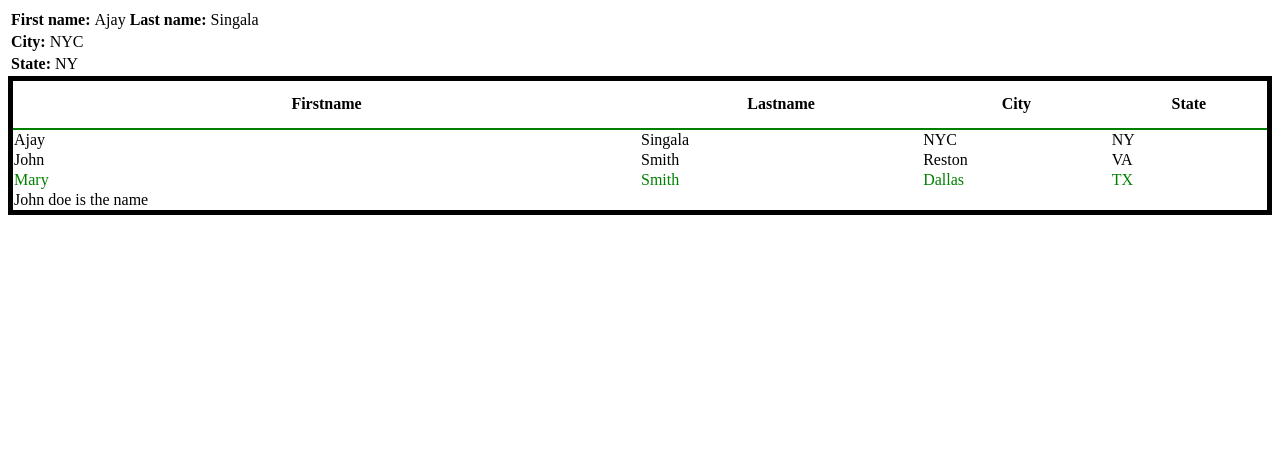
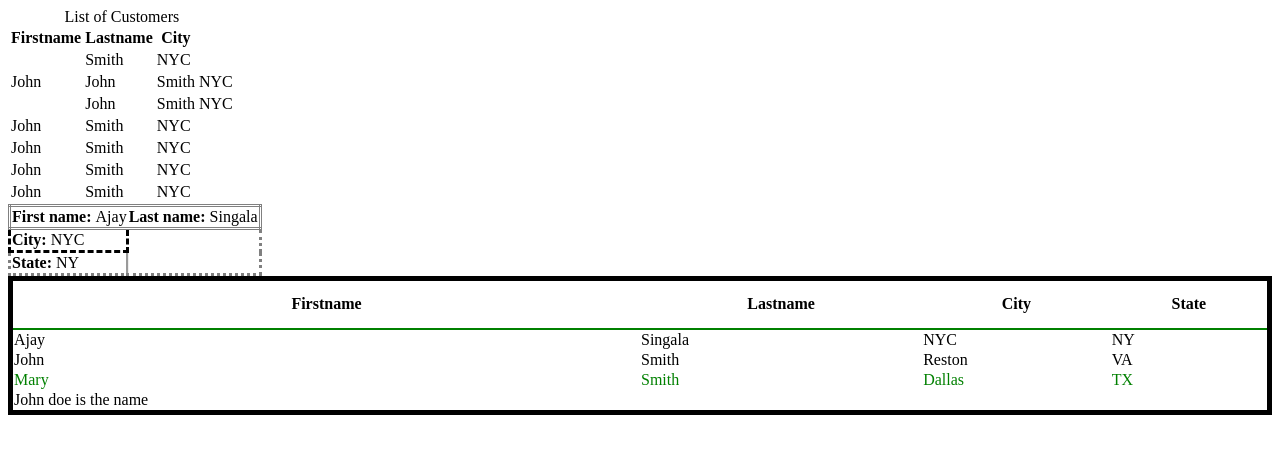
Before and after one commit to AjaySingala/MyFirstHtmlProject, a plain HTML site: page Customer.html in a window 1280 px wide. Drawn offline with Linux system fonts and the light colour scheme.

Commit message:
more added

```diff
--- a/Customer.html
+++ b/Customer.html
@@ -1,22 +1,67 @@
 <html>
+
 <body>
+    <table>
+        <caption>List of Customers</caption>
+        <tr>
+            <th>Firstname</th>
+            <th>Lastname</th>
+            <th>City</th>
+        </tr>
+
+        <tr>
+            <td rowspan="3">John</td>
+            <td>Smith</td>
+            <td>NYC</td>
+        </tr>
+        <tr>
+            <td>John</td>
+            <td>Smith</td>
+            <td>NYC</td>
+        </tr>
+        <tr>
+            <td>John</td>
+            <td>Smith</td>
+            <td>NYC</td>
+        </tr>
+        <tr>
+            <td>John</td>
+            <td>Smith</td>
+            <td>NYC</td>
+        </tr>
+        <tr>
+            <td>John</td>
+            <td>Smith</td>
+            <td>NYC</td>
+        </tr>
+        <tr>
+            <td>John</td>
+            <td>Smith</td>
+            <td>NYC</td>
+        </tr>
+        <tr>
+            <td>John</td>
+            <td>Smith</td>
+            <td>NYC</td>
+        </tr>
+    </table>
     <div>
-            <table>
-                <tr>
+        <table style="border-style:dotted; border-collapse:collapse;">
+            <tr style="border-style:double;">
                 <td>
-                        <span><b>First name: </b>Ajay</span>
+                    <span title="Firstname"><b>First name: </b>Ajay</span>
                 </td>
                 <td>
                     <span><b>Last name: </b>Singala</span>
                 </td>
             </tr>
             <tr>
-                    <td>
+                <td style="border-style:dashed;">
                     <span><b>City: </b>NYC</span>
                 </td>
             </tr>
             <tr>
-                    <td>
+                <td style="border-style:groove;">
                     <span><b>State: </b>NY</span>
                 </td>
             </tr>
@@ -24,10 +69,9 @@
     </div>
 
     <div>
-            <table width="100%"
-                style="border-style: solid;border-color:black; border-width: 5px; border-collapse:collapse">
+        <table width="100%" style="border-style: solid;border-color:black; border-width: 5px; border-collapse:collapse">
             <tr style="border-style: double;border-color:green; border-width: 2px">
-                    <th width="50%" height="50px" >Firstname</th>
+                <th width="50%" height="50px">Firstname</th>
                 <th height="50px">Lastname</th>
                 <th height="25px">City</th>
                 <th height="10px">State</th>
@@ -75,9 +119,10 @@
                 </td>
             </tr>
             <tr>
-                            <td   colspan="4">John doe is the name</td>
+                <td colspan="4">John doe is the name</td>
             </tr>
         </table>
     </div>
 </body>
+
 </html>
```
Also changed, not shown: BoxModelDemo.html (added, +30 -0 lines), BoxModelDemo_TotalWidth.html (added, +36 -0 lines), Required.html (+4 -1 lines), index.html (+11 -0 lines), test.html (added, +35 -0 lines), klematis4_big.jpg (added). Lines whose indentation alone changed are shown as unchanged.
